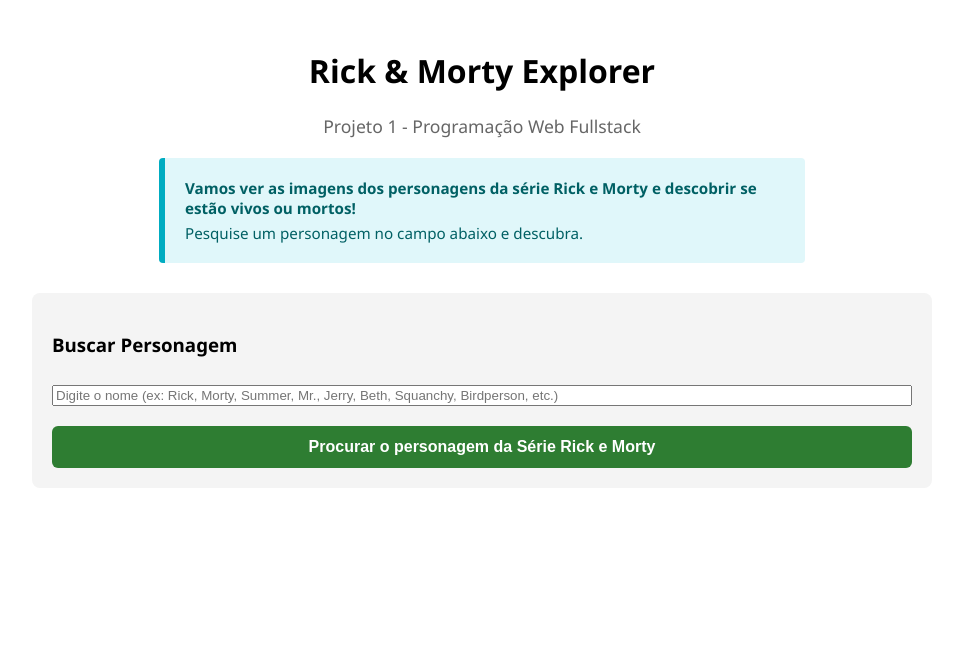
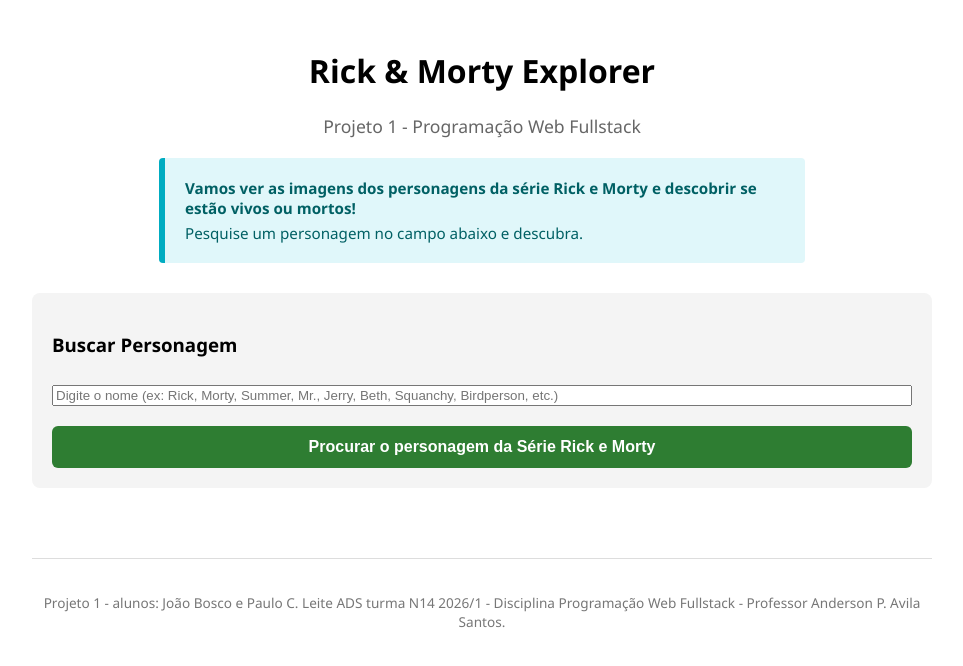
Before and after one commit to PaulinhoADS/projeto1-fullstack, a React (Create React App) app: page / in a window 1280 px wide. Shown: the top 666 px of the page, without its empty margins (158-1121 px from the left). Built offline with nearby package versions, Linux system fonts and the light colour scheme.

Commit message:
Adição do rodapé de créditos e correção do comando clone no README

```diff
--- a/src/App.css
+++ b/src/App.css
@@ -111,3 +111,13 @@
   background-color: #333;
   transform: translateY(-2px);
 }
+
+/* --- RODAPÉ --- */
+footer {
+  text-align: center;
+  margin-top: 40px;
+  padding-top: 20px;
+  border-top: 1px solid #ddd;
+  color: #777;
+  font-size: 0.85em;
+}
--- a/src/App.js
+++ b/src/App.js
@@ -13,6 +13,9 @@
         <Header />
         <SearchForm />
         <CharacterList />
+        <footer>
+          <p>Projeto 1 - alunos: João Bosco e Paulo C. Leite ADS turma N14 2026/1 - Disciplina Programação Web Fullstack - Professor Anderson P. Avila Santos.</p>
+        </footer>
       </div>
     </AppProvider>
   );
```
Also changed, not shown: 1 other file (tests, documents, lock files or other folders).
